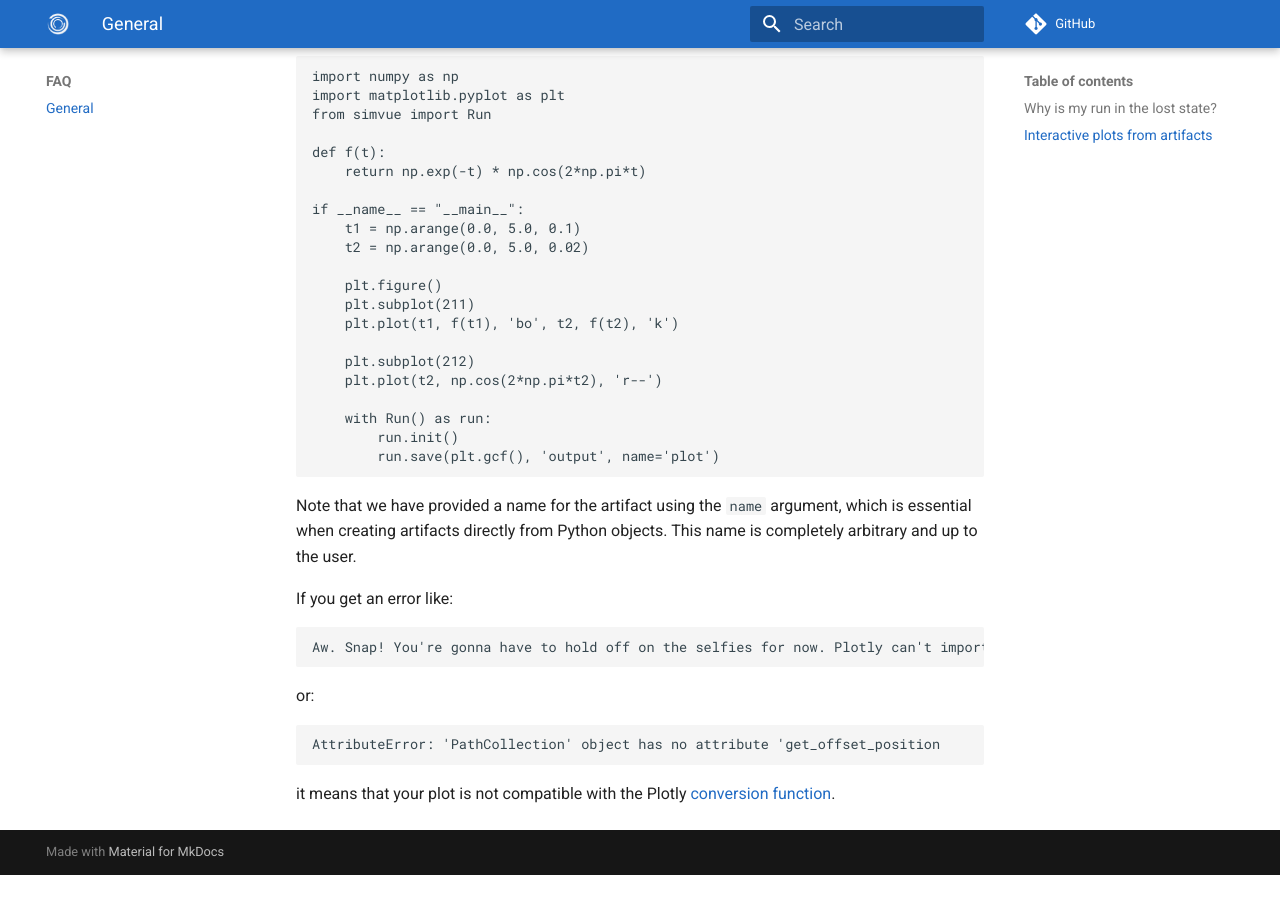
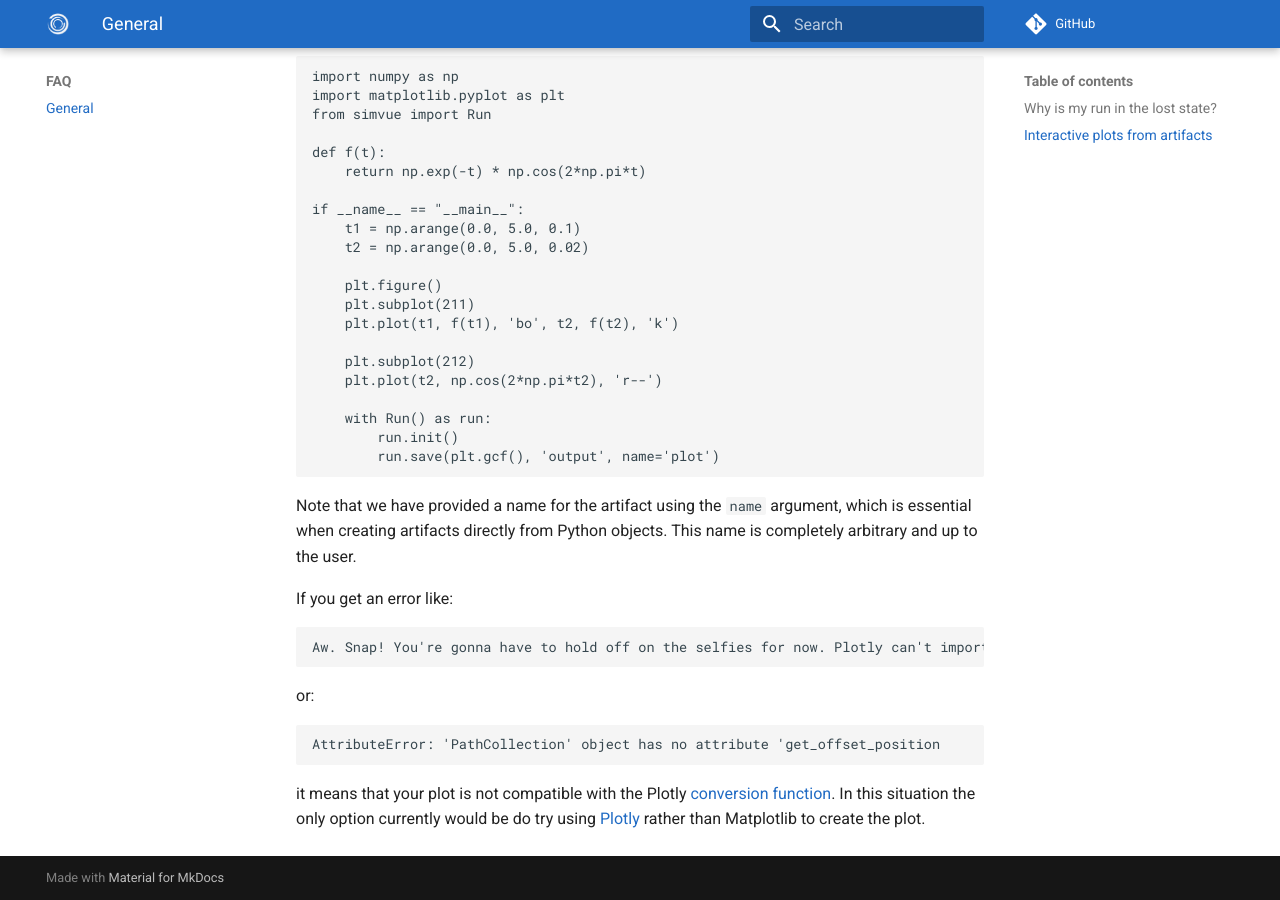
Before and after one commit to simvue-io/docs, an MkDocs documentation site: the page built from docs/faq/general.md, in a window 1280 px wide and 900 px high, scrolled down 987 px. Built offline with MkDocs 1.6.1 and Material for MkDocs 9.7.7, drawn with Linux system fonts in a browser that asks for light colours; before the commit the page ends 1862 px from its top, so only the background shows below that.

Commit message:
Mention what to do if you get errors with complex Matplotlib plots

````diff
--- a/docs/faq/general.md
+++ b/docs/faq/general.md
@@ -62,4 +62,5 @@ or:
 ```
 AttributeError: 'PathCollection' object has no attribute 'get_offset_position
 ```
-it means that your plot is not compatible with the Plotly [conversion function](https://plotly.github.io/plotly.py-docs/generated/plotly.html#plotly.tools.mpl_to_plotly).
+it means that your plot is not compatible with the Plotly [conversion function](https://plotly.github.io/plotly.py-docs/generated/plotly.html#plotly.tools.mpl_to_plotly). In this situation the only option currently would be do try using [Plotly](https://plotly.com/python/) rather than Matplotlib to
+create the plot.
````
